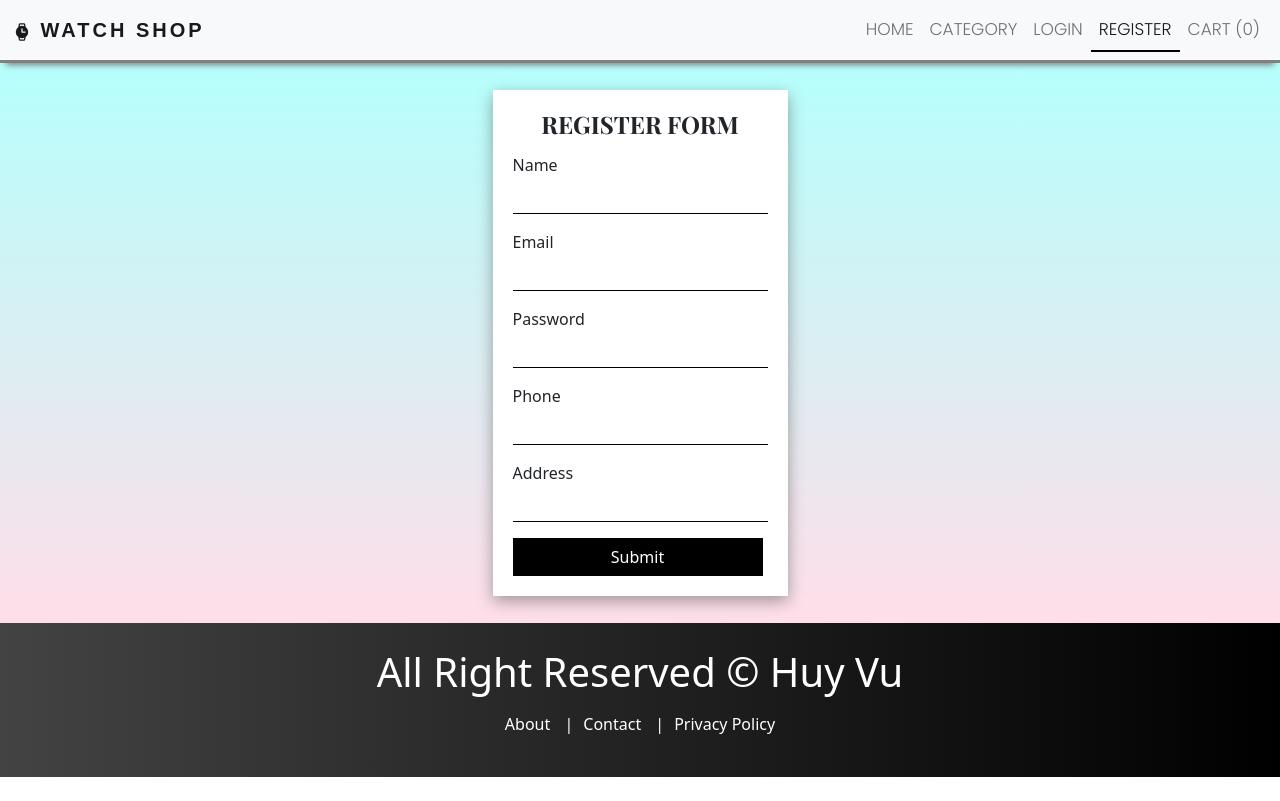
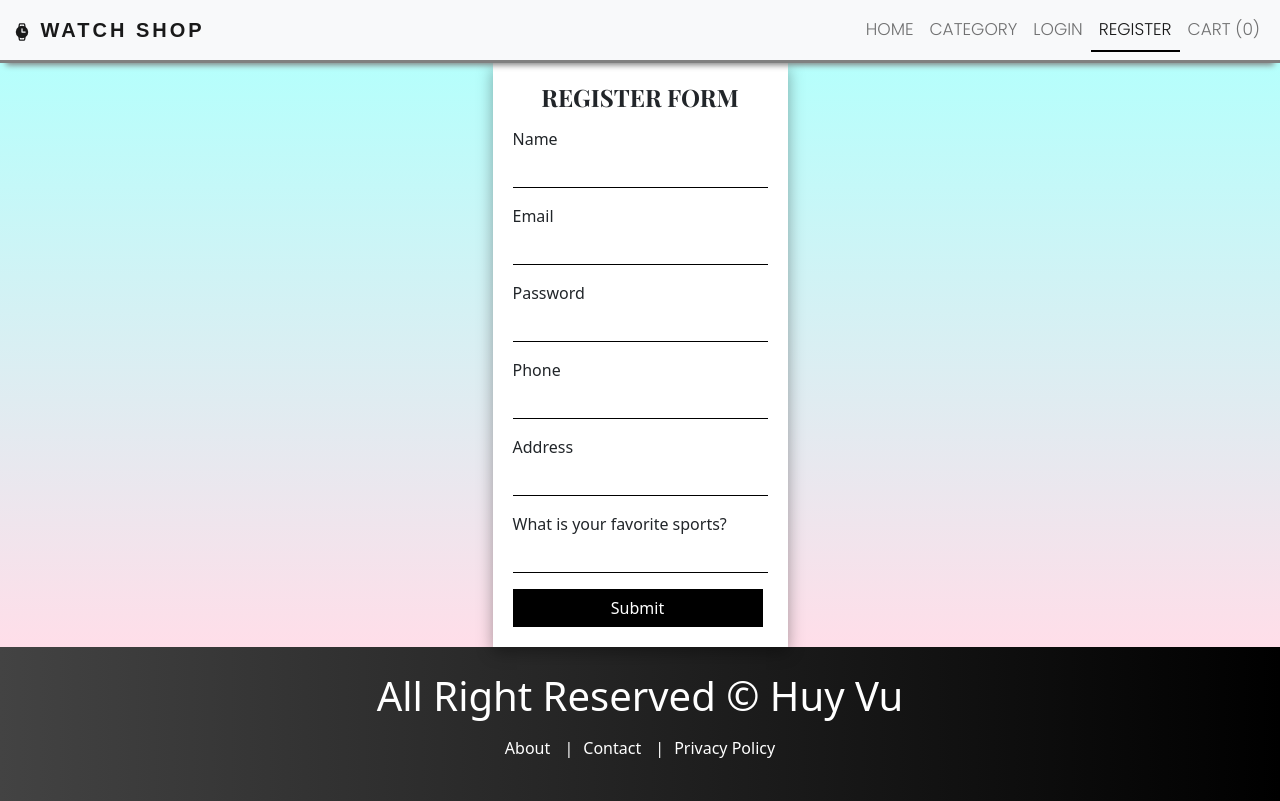
Before and after one commit to hahuyvu975/watch-shop, a React (Create React App) app in the folder client/: page /register in a window 1280 px wide. Built offline with nearby package versions, Linux system fonts and the light colour scheme.

Commit message:
create field answer

```diff
--- a/client/src/pages/Auth/Register.js
+++ b/client/src/pages/Auth/Register.js
@@ -11,6 +11,7 @@ const Register = () => {
     const [password, setPassword] = useState('');
     const [phone, setPhone] = useState('');
     const [address, setAddress] = useState('');
+    const [answer, setAnswer] = useState('');
     const navigate = useNavigate();
     const handleSubmit = async (e) => {
         e.preventDefault();
@@ -20,7 +21,8 @@ const Register = () => {
                 email,
                 password,
                 phone,
-                address
+                address,
+                answer
             })
             if (res && res.data.success) {
                 toast.success(res.data.message);
@@ -84,7 +86,6 @@ const Register = () => {
                                 id="InputPhone"
                                 required
                             />
-
                         </div>
                         <div className="mb-3">
                             <label htmlFor="InputAddress">Address</label>
@@ -97,7 +98,17 @@ const Register = () => {
                                 required
                             />
                         </div>
-                        <></>
+                        <div className="mb-3">
+                            <label htmlFor="InputAnswer">What is your favorite sports?</label>
+                            <input
+                                type="text"
+                                value={answer}
+                                onChange={(e) => setAnswer(e.target.value)}
+                                className="form-control"
+                                id="InputAnswer"
+                                required
+                            />
+                        </div>
                         <button type="submit" className="btn btn-primary">Submit</button>
                     </form>
                 </div>
```
